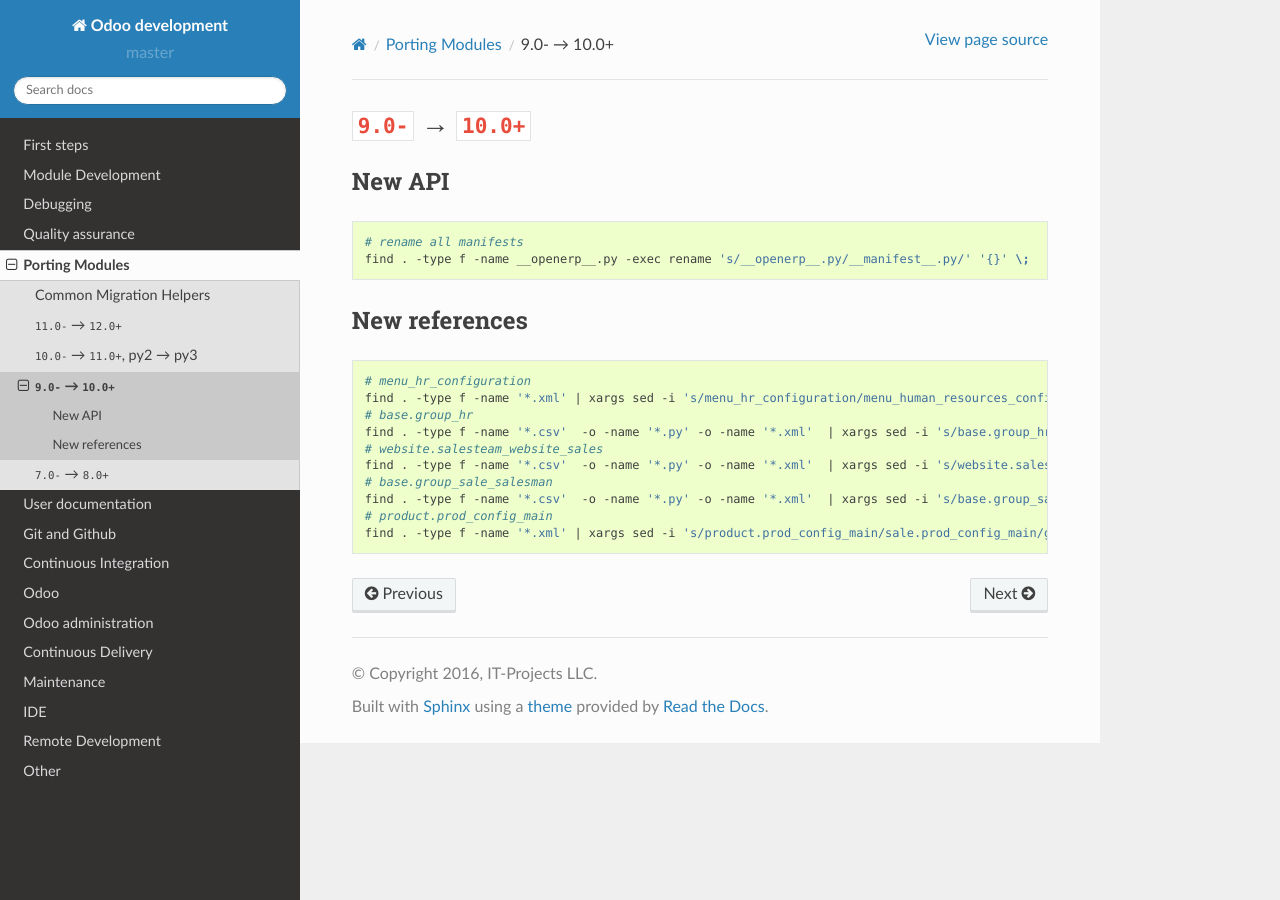
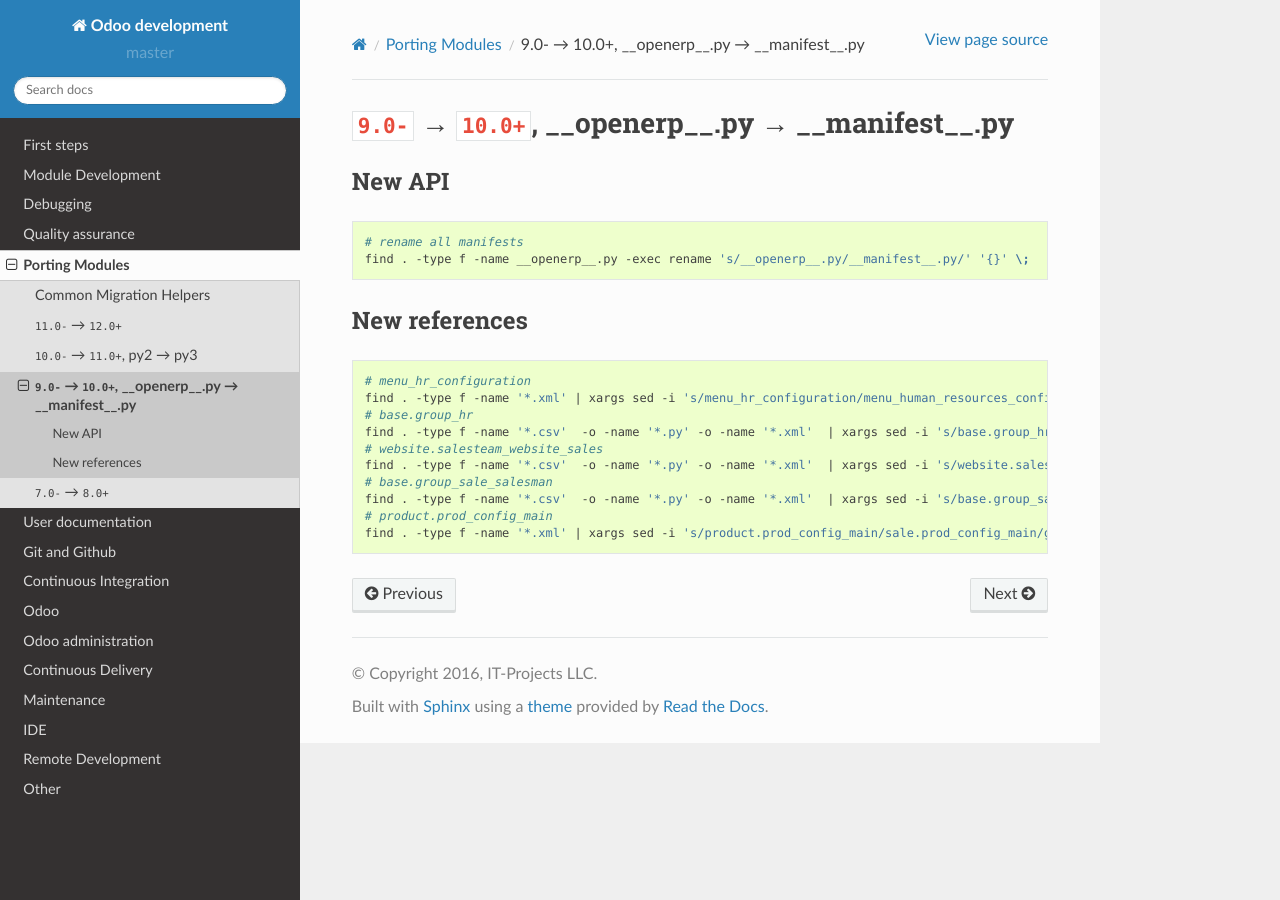
Before and after one commit to itpp-labs/odoo-development, a Sphinx documentation site: the page built from docs/migration/migrate-odoo-9-to-10.rst, in a window 1280 px wide. Built offline with Sphinx 7.4.7 and the Read the Docs theme 2.0.0, drawn with Linux system fonts in a browser that asks for light colours.

Commit message:
Update migrate-odoo-9-to-10.rst

```diff
--- a/docs/migration/migrate-odoo-9-to-10.rst
+++ b/docs/migration/migrate-odoo-9-to-10.rst
@@ -1,6 +1,6 @@
-=====================
- ``9.0-`` → ``10.0+``
-=====================
+========================================================
+ ``9.0-`` → ``10.0+``, __openerp__.py → __manifest__.py
+========================================================
 
 New API
 =======
```
